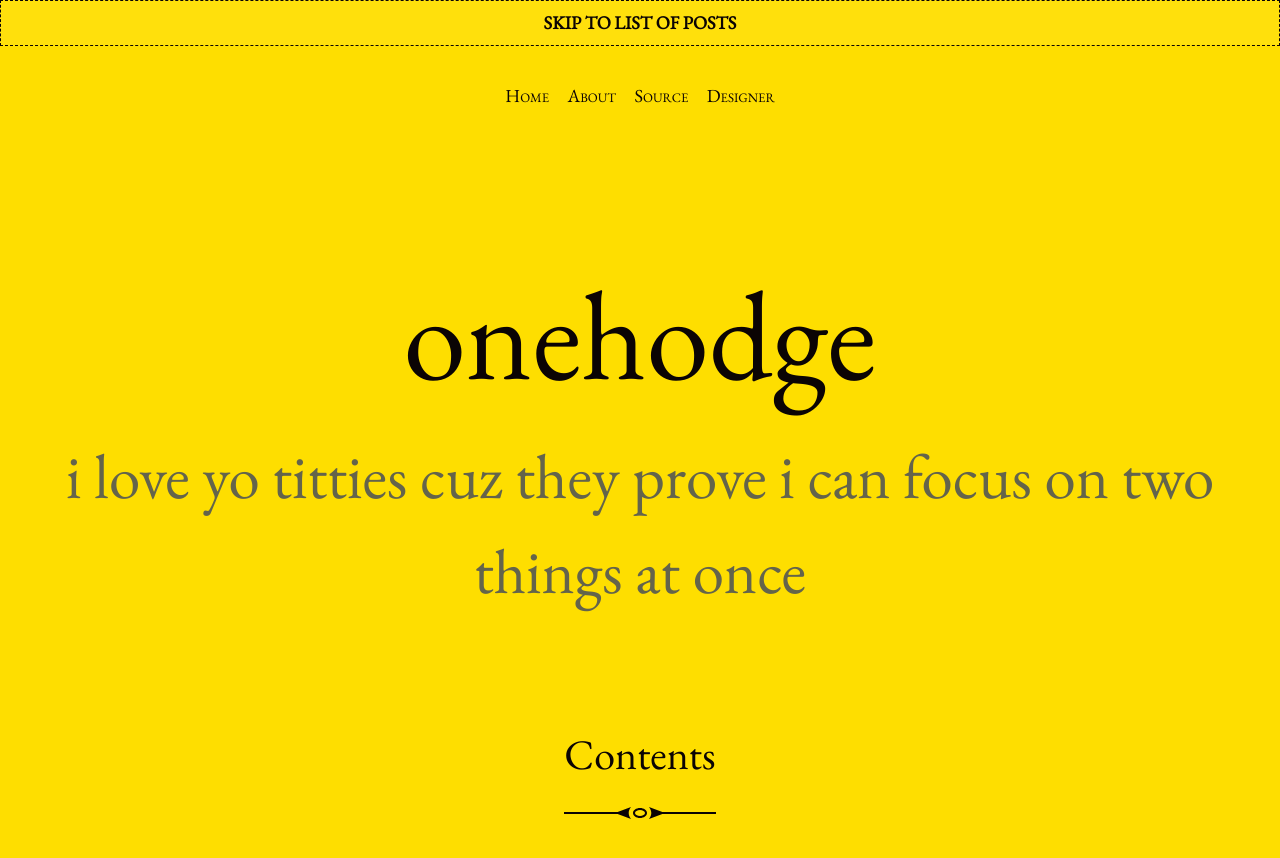
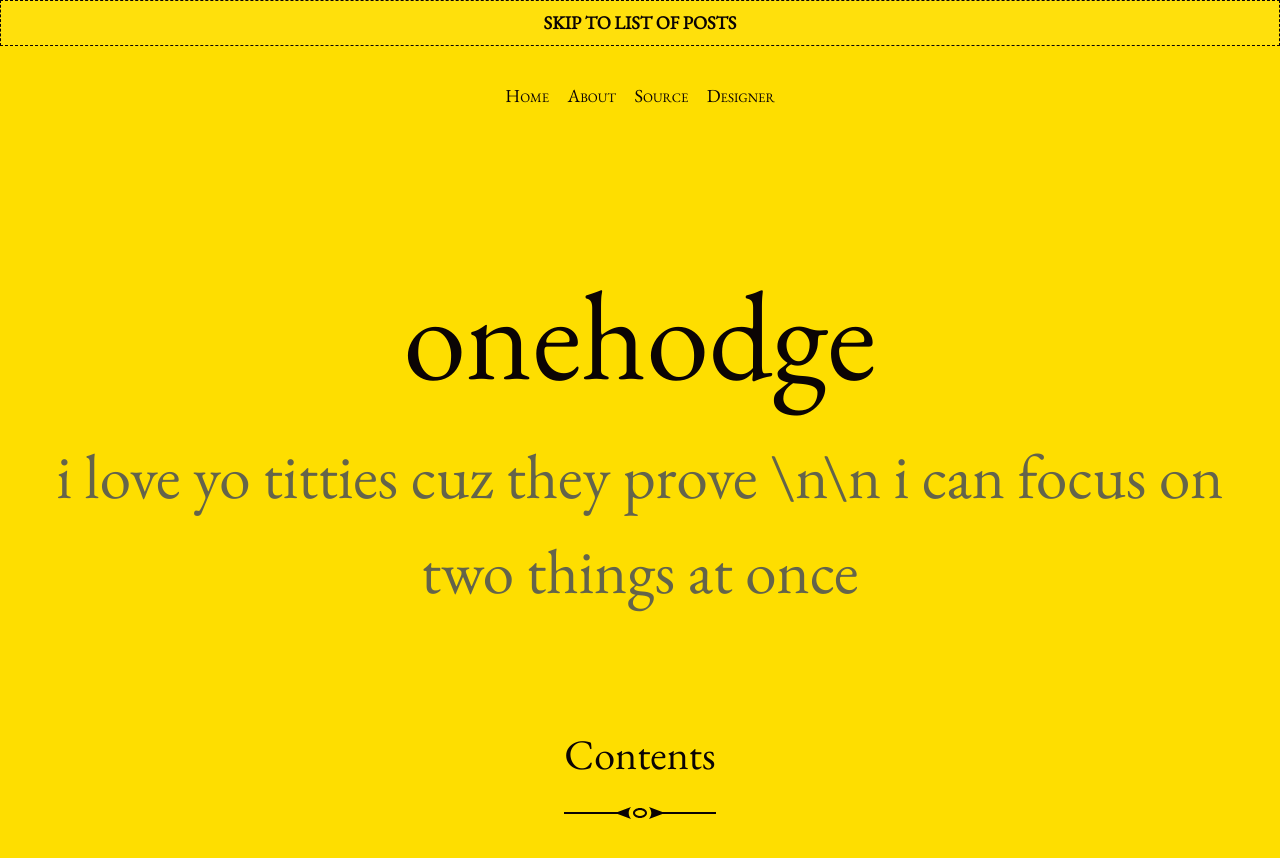
Before and after one commit to onehodge/onehodge.github.io, a Jekyll site: the page built from index.html, in a window 1280 px wide and 900 px high. Shown: the top 858 px of the window. Built offline with Jekyll 4.4.1, drawn with Linux system fonts in a browser that asks for light colours; the list of posts is cut into pages by our own code.

```diff
--- a/_config.yml
+++ b/_config.yml
@@ -15,10 +15,8 @@
 # in the templates via {{ site.myvariable }}.
 title: onehodge
 email: on3hodge@gmail.com
-description: |- # this means to ignore newlines until "baseurl:"
-  i love yo titties cuz they prove
-
-  i can focus on two things at once
+description: >- # this means to ignore newlines until "baseurl:"
+  i love yo titties cuz they prove \n\n i can focus on two things at once
 baseurl: "" # the subpath of your site, e.g. /blog
 url: "https://onehodge.github.io" # the base hostname & protocol for your site, e.g. http://example.com
 icon: /assets/images/icon-512.png
```
